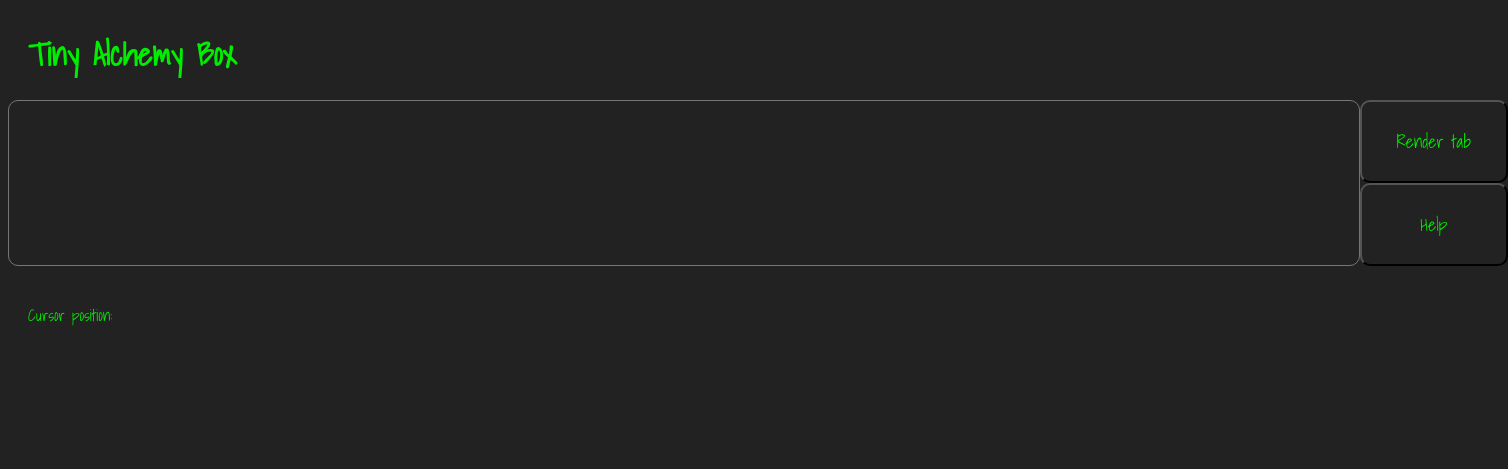
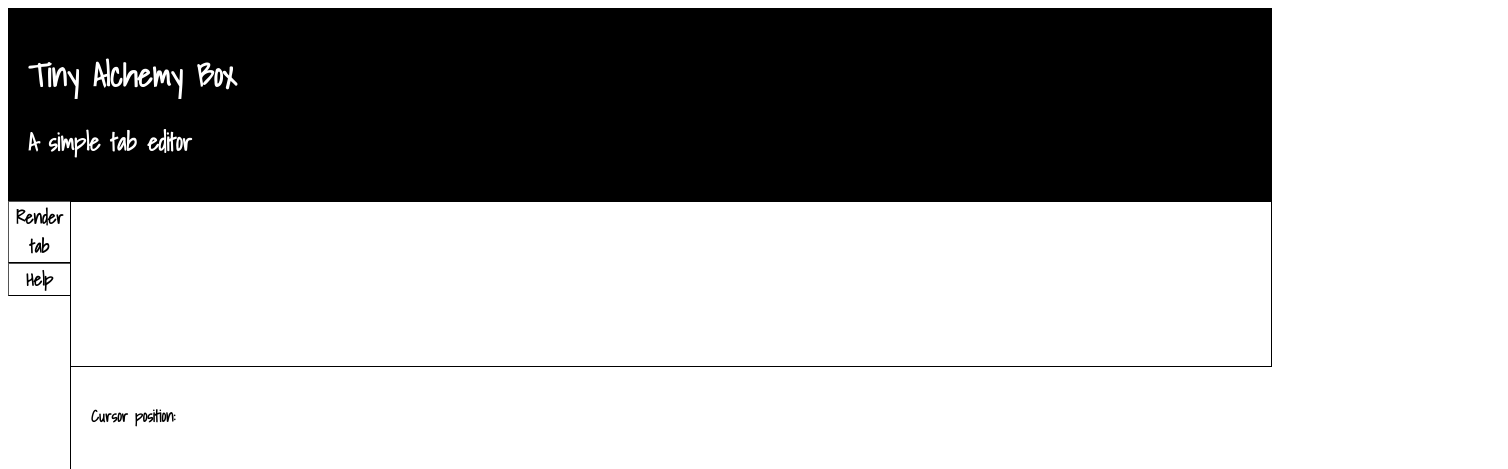
Before and after one commit to bsoptei/tiny_alchemy_box, a website built with webpack: page index.html in a window 1280 px wide. Shown: the top 469 px of the page, 1508 px wide, since content can reach past the window. Built offline with nearby package versions, Linux system fonts and the light colour scheme.

Commit message:
make drastic changes in the GUI

```diff
--- a/index.css
+++ b/index.css
@@ -2,24 +2,13 @@
   resize: none;
 }
 
-.title {
-  margin: 0;
-}
-
 .funny_font {
   font-family: 'Shadows Into Light', cursive;
+  font-weight: bold;
 }
 
 .slightly_padded {
   padding: 20px;
-}
-
-.heavily_padded {
-  padding: 100px;
-}
-
-.link {
-    color: #EE0;
 }
 
 .status_bar {
@@ -32,56 +21,47 @@
   color: red;
 }
 
+main, aside, .container {
+  display: flex;
+}
+
 .container {
-  width: 1500px;
-  margin: auto;
+  min-height: 85vh;
 }
 
 aside {
-  display: flex;
-  justify-content: space-between;
+  border-right: 1px solid black;
 }
 
-.round_edge {
-  border-radius: 10px;
+main {
+  flex-direction: column;
+  width: 1700px;
 }
 
-.inverted {
-  background-color: #222;
-  color: #0E0;
+textarea, button {
+  border-color: black;
+  background: white;
 }
 
-.normal {
-  background-color: #FFF;
+textarea {
+  border-width: 1px 1px 1px 0;
+}
+
+button {
+  border-width: 1px 0 1px 1px;
 }
 
 .larger_font {
   font-size: 18px;
 }
 
-.ghost_hover:hover {
-  text-shadow: 0px 0px 50px #FFF;
-}
-
-#tab_script {
-  flex-grow: 4;
+header, .ghost_hover:hover {
+  background: black;
+  color: white;
 }
 
 .buttons {
-  flex-grow: 1;
   display: flex;
   flex-direction: column;
-  justify-content: space-around;
+  justify-content: flex-start;
 }
-
-button {
-  flex-grow: 1;
-}
-
-.front {
-  z-index: 2;
-  position: absolute;
-  width: 100%;
-  height: 100%;
-  top: 20px;
-}
--- a/index.html
+++ b/index.html
@@ -2,26 +2,25 @@
 <html lang="en">
 <head>
     <meta charset="UTF-8">
-    <base target="_blank">
     <title>Tiny Alchemy Box</title>
     <link href="https://fonts.googleapis.com/css?family=Shadows+Into+Light" rel="stylesheet">
     <link rel="stylesheet" href="./index.css">
 </head>
 <body class="inverted">
+<header class="slightly_padded">
+    <h1 class="funny_font">Tiny Alchemy Box</h1>
+    <h2 class="funny_font">A simple tab editor</h2>
+</header>
 <div class="container">
-    <div>
-        <header class="slightly_padded">
-            <h1 class="title ghost_hover funny_font">Tiny Alchemy Box</h1>
-        </header>
-        <aside>
-            <textarea class="round_edge inverted larger_font" id="tab_script" rows="8"
-                      cols="100"></textarea>
-            <div class="buttons">
-                <button class="round_edge inverted larger_font ghost_hover funny_font" id="render">Render tab</button>
-                <button class="round_edge inverted larger_font ghost_hover funny_font" id="help">Help</button>
-            </div>
-        </aside>
-        <div class="status_bar funny_font">
+    <aside>
+        <div class="buttons">
+            <button class="larger_font ghost_hover funny_font" id="render">Render tab</button>
+            <button class="larger_font ghost_hover funny_font" id="help">Help</button>
+        </div>
+    </aside>
+    <main class="round_edge inverted">
+        <textarea class="larger_font" id="tab_script" rows="8" cols="100"></textarea>
+        <div class="status_bar funny_font inverted">
             <div class="status_bar_elem">
                 <p class="slightly_padded" id="cursor_position">Cursor position:</p>
             </div>
@@ -29,18 +28,8 @@
                 <p class="slightly_padded red" id="error_msg_holder"></p>
             </div>
         </div>
-    </div>
-    <main class="round_edge normal">
         <canvas id="display" hidden></canvas>
     </main>
-    <div class="round_edge inverted heavily_padded front" id="help_text" hidden>
-        <h2>Thanks for using <strong class="funny_font">Tiny Alchemy Box</strong>!</h2>
-        <p><a class="link" href="https://github.com/bsoptei/tiny_alchemy_box">Click here for a 5-minute
-            introduction!</a></p>
-        <p><a class="link" href="#">Click here for some example tabs!</a></p>
-        <button class="round_edge inverted larger_font ghost_hover funny_font" id="close_help">Close</button>
-    </div>
-    <footer></footer>
 </div>
 </body>
 </html>
--- a/index.js
+++ b/index.js
@@ -2,21 +2,18 @@ import('./tiny_alchemy_box')
     .then(wasm => {
         const renderButton = document.getElementById('render');
         const helpButton = document.getElementById('help');
-        const closeHelpButton = document.getElementById('close_help');
-        const helpText = document.getElementById('help_text');
         const scriptBox = document.getElementById('tab_script');
         const positionIndicator = document.getElementById('cursor_position');
 
         renderButton.addEventListener('click', () => {
-            wasm.process(scriptBox.value);
+            const inputText = scriptBox.value;
+            if (inputText.length > 0) {
+                wasm.process(scriptBox.value);
+            }
         });
 
         helpButton.addEventListener('click', () => {
-            helpText.hidden = false;
-        });
-
-        closeHelpButton.addEventListener('click', () => {
-            helpText.hidden = true;
+            window.open('', '_blank');
         });
 
         const boxEffects = ['keydown', 'keyup', 'keypress', 'click', 'mouseover', 'mousedown'];
```
